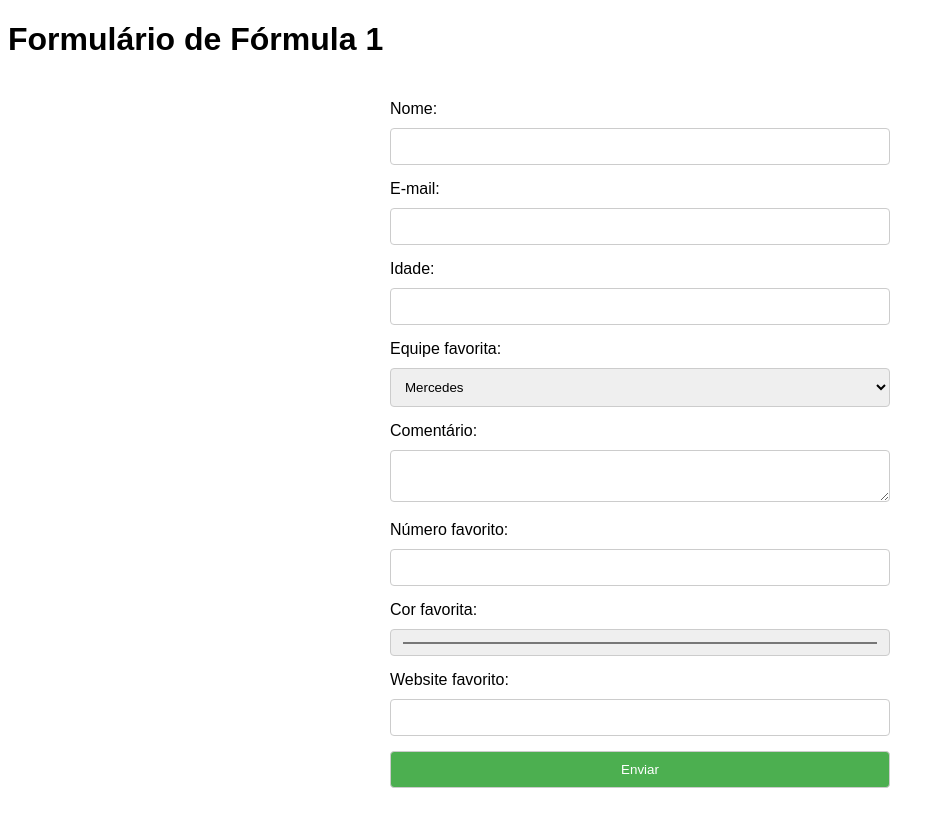
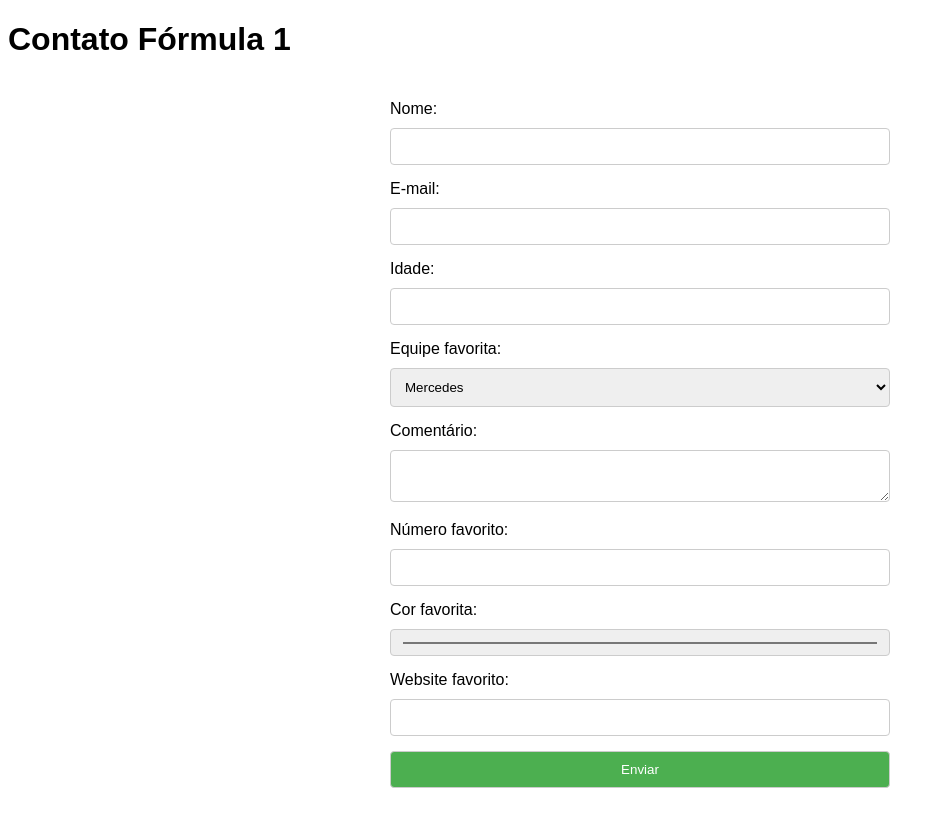
Before and after one commit to GabrielMadeiraa/DevWeb, a plain HTML site: page FormulaUm/Equipes/Formulario/formulario.html in a window 1280 px wide. Shown: the whole page, without its empty margins (0-944 px from the left). Drawn offline with Linux system fonts and the light colour scheme.

Commit message:
Ajustando txto

```diff
--- a/FormulaUm/Equipes/Formulario/formulario.html
+++ b/FormulaUm/Equipes/Formulario/formulario.html
@@ -40,7 +40,7 @@
   </style>
 </head>
 <body>
-  <h1>Formulário de Fórmula 1</h1>
+  <h1>Contato Fórmula 1</h1>
 
   <form action="processar-formulario.php" method="POST">
     <label for="nome">Nome:</label>
```
